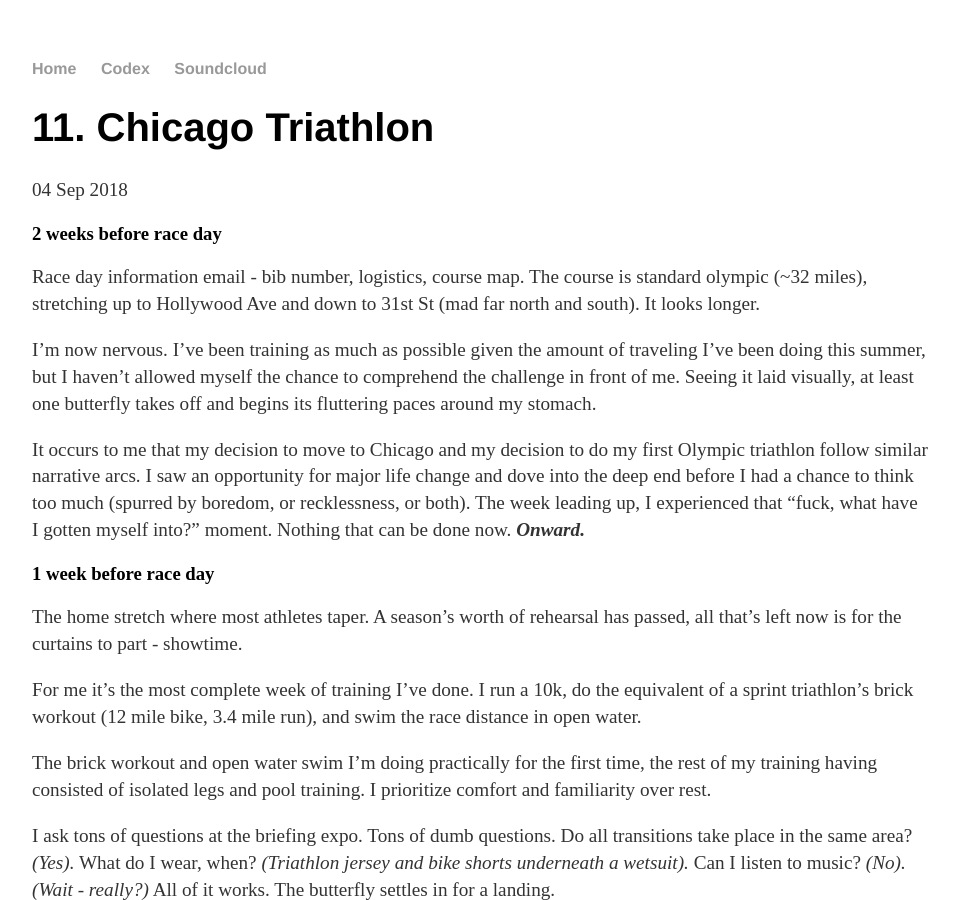
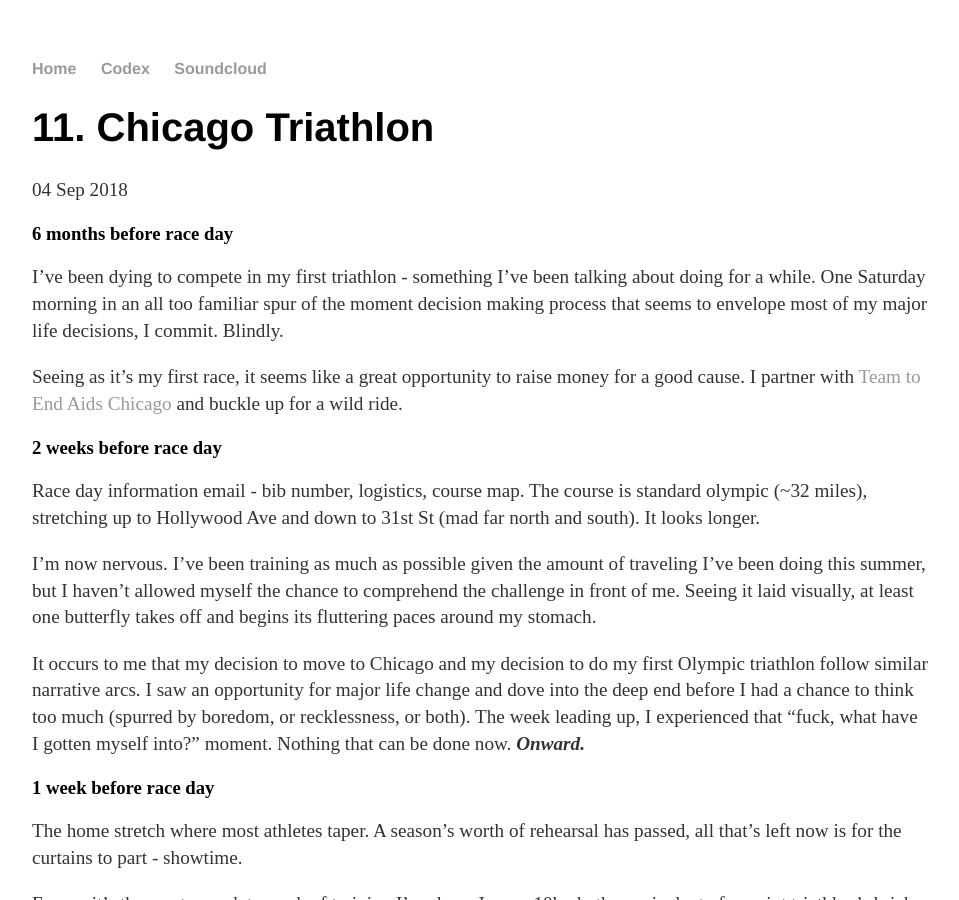
Before and after one commit to EricLWang/EricLWang.github.io, a Jekyll site: the page built from _posts/2018-09-04-11.-Chicago-Triathlon.md, in a window 1280 px wide and 900 px high. Shown: the whole window, without its empty margins (160-1119 px from the left). Built offline with Jekyll 4.4.1, drawn with Linux system fonts in a browser that asks for light colours; our own code applies the rules of GitHub Pages for plain Markdown files; some of the changed text lies outside the part shown.

Commit message:
Update 2018-09-04-11.-Chicago-Triathlon.md

```diff
--- a/_posts/2018-09-04-11.-Chicago-Triathlon.md
+++ b/_posts/2018-09-04-11.-Chicago-Triathlon.md
@@ -1,3 +1,8 @@
+### 6 months before race day
+I've been dying to compete in my first triathlon - something I've been talking about doing for a while. One Saturday morning in an all too familiar spur of the moment decision making process that seems to envelope most of my major life decisions, I commit. Blindly.
+
+Seeing as it's my first race, it seems like a great opportunity to raise money for a good cause. I partner with [Team to End Aids Chicago](http://events.aidschicago.org/site/PageServer?pagename=2013) and buckle up for a wild ride.
+
 ### 2 weeks before race day
 
 Race day information email - bib number, logistics, course map.  The course is standard olympic (~32 miles), stretching up to Hollywood Ave and down to 31st St (mad far north and south). It looks longer.
@@ -32,7 +37,7 @@ Get up. Two of my roommates are just stumbling home from our friends' housewarmi
 
 ### 4:00 am. Race Day
 
-Morning passes by in a blur. Find my way to transition and rack my bike. Set up towel,  bike shoes, running shoes, race bib. I’d spent the previous two days unpacking and repacking my gear bag. Naturally I forget to pack flip flops. I walk through the transition entrances and exits, then the half mile down to the swim start. Barefoot.
+Morning passes by in a blur. Find my way to transition and rack my bike. Set up towel, bike shoes, running shoes, race bib. I’d spent the previous two days unpacking and repacking my gear bag. Naturally I forget to pack flip flops. I walk through the transition entrances and exits, then the half mile down to the swim start. Barefoot.
 
 ### 5:30 am. Race Day
 
@@ -40,7 +45,7 @@ The sun teases its arrival with vibrant purple skies. *42 minutes to race start.
 
 I chat with a 75 year old woman named Marilyn, a 10 year Chicago triathlon vet. Any advice? “Make sure you have fun honey, drink it all in.” That warms my heart. I wonder what age she started going by “Marilyn.”
 
- I zip up my wetsuit. I feel like a superhero.
+I zip up my wetsuit. I feel like a superhero.
 
 ### 6:00 am. Wave Lineup
 
@@ -137,4 +142,6 @@ Tired, but triumphant. Unbelievably sweaty. Chatting with friends, trying to fig
 
 - As it turns out, moving to Chicago and competing in the triathlon ended up following the exact same narrative. Jumped in, felt in over my head, fought to make my way in the early going, cruised, and now can’t get enough.
 
+- Thanks to the help of friends, family, and coworkers, I was able to raise ****$2,193.00**** for the Team to End AIDs, helping spread AIDs awareness and provide support and relief to those in need. Fundraising is still open through the end of the year, so anybody looking to contribute to a great cause can do so [here](http://events.aidschicago.org/site/TR/T2/T2?px=1284536&pg=personal&fr_id=1441)
+
 - Couldn’t have done it without your support. Thank you!
```
